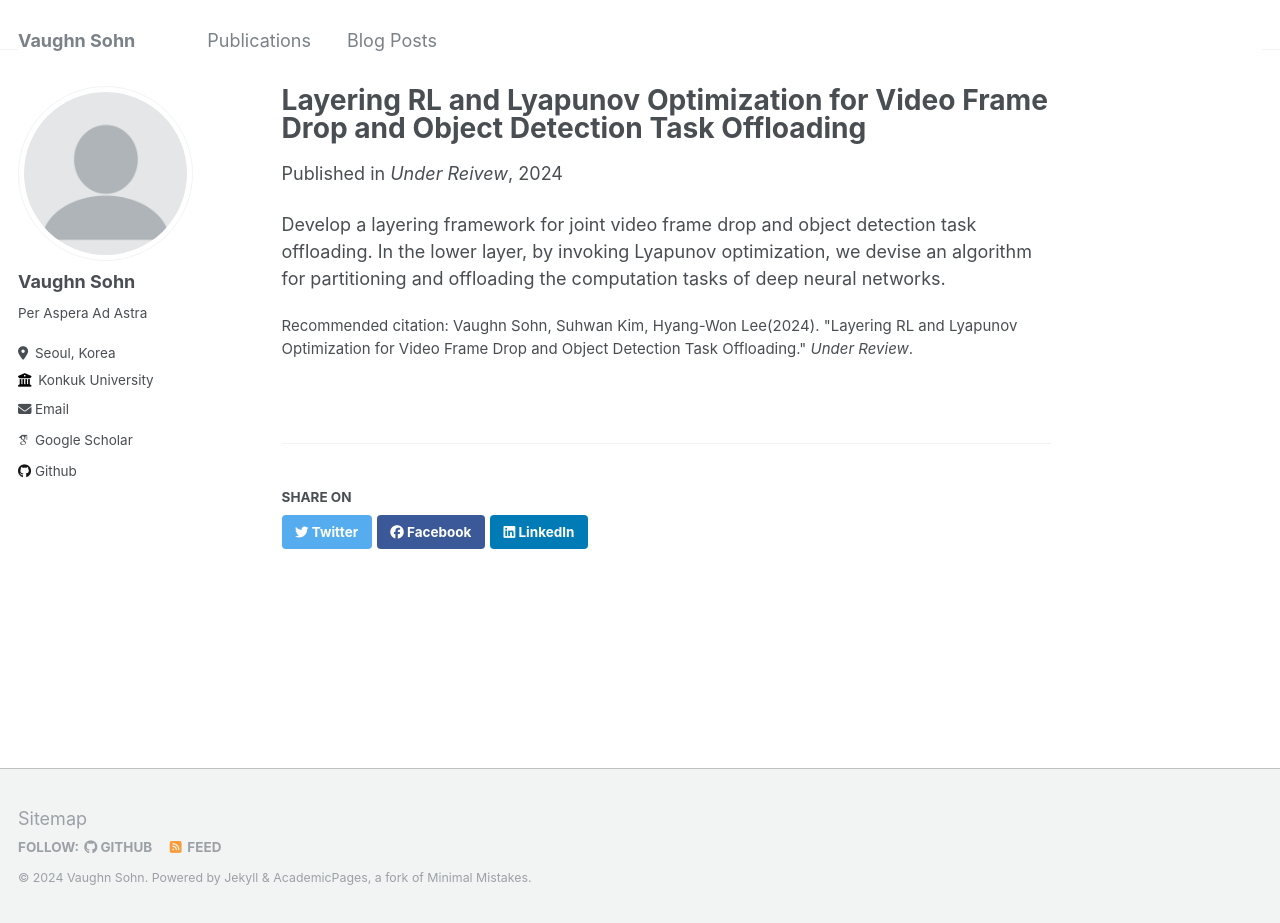
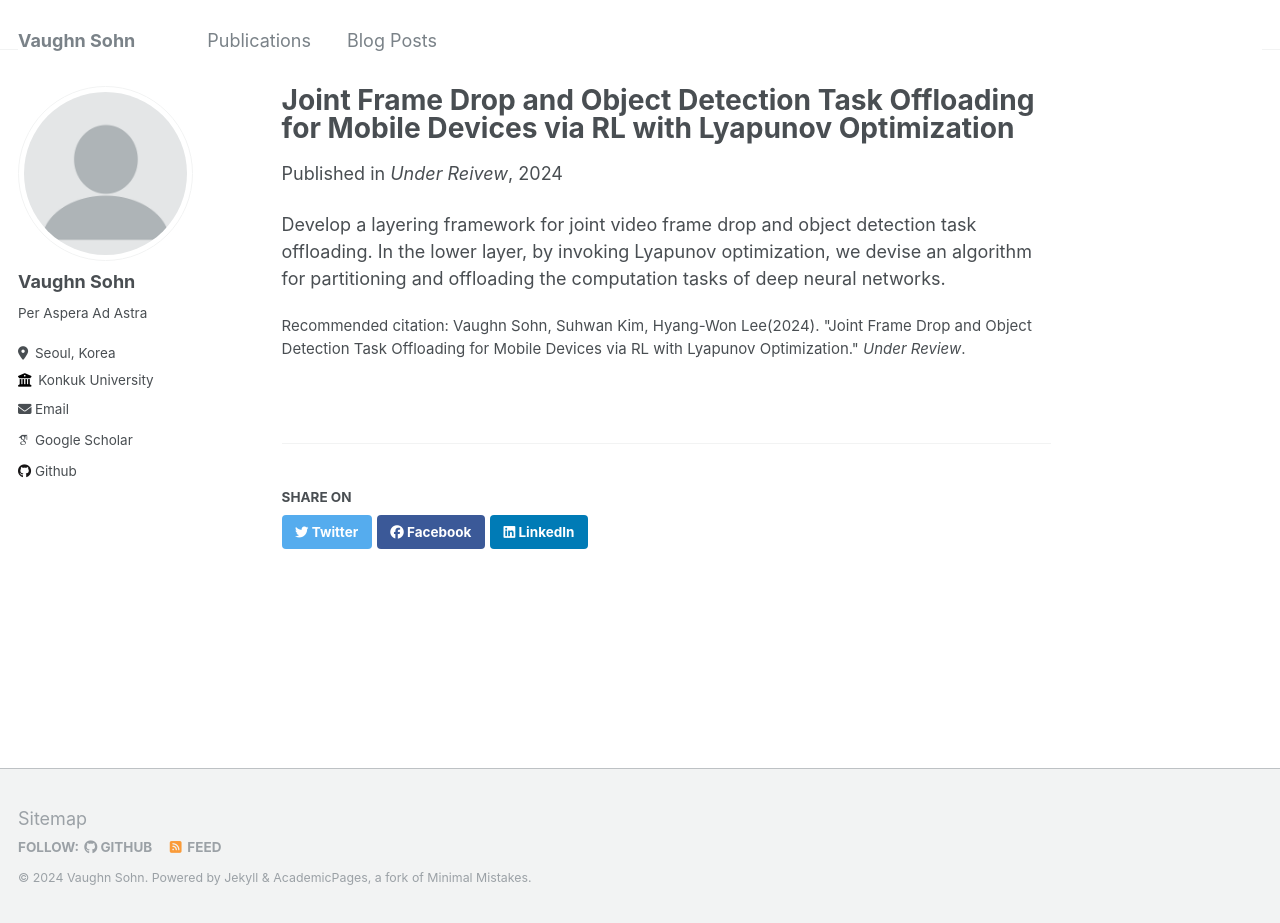
Before and after one commit to webb-c/webb-c.github.io, a Jekyll site: the page built from _publications/2024-06-25-LRLO.md, in a window 1280 px wide and 923 px high. Built offline with Jekyll 4.4.1, drawn with Linux system fonts in a browser that asks for light colours; some web fonts are replaced.

Commit message:
modify: paper title

```diff
--- a/_publications/2024-06-25-LRLO.md
+++ b/_publications/2024-06-25-LRLO.md
@@ -1,12 +1,12 @@
 ---
-title: "Layering RL and Lyapunov Optimization for Video Frame Drop and Object Detection Task Offloading"
+title: "Joint Frame Drop and Object Detection Task Offloading for Mobile Devices via RL with Lyapunov Optimization"
 collection: publications
 permalink: /publication/2024-06-25-LRLO
 excerpt: 'Develop a layering framework for joint video frame drop and object detection task offloading.'
 date: 2024-06-25
 venue: 'Under Reivew'
 # paperurl: 'http://academicpages.github.io/files/paper1.pdf'
-citation: 'Vaughn Sohn, Suhwan Kim, Hyang-Won Lee(2024). &quot;Layering RL and Lyapunov Optimization for Video Frame Drop and Object Detection Task Offloading.&quot; <i>Under Review</i>.'
+citation: 'Vaughn Sohn, Suhwan Kim, Hyang-Won Lee(2024). &quot;Joint Frame Drop and Object Detection Task Offloading for Mobile Devices via RL with Lyapunov Optimization.&quot; <i>Under Review</i>.'
 ---
 
 Develop a layering framework for joint video frame drop and object detection task offloading. In the lower layer, by invoking Lyapunov optimization, we devise an algorithm for partitioning and offloading the computation tasks of deep neural networks.
```
